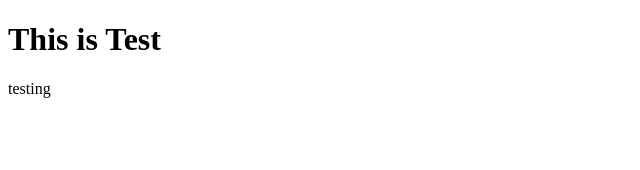
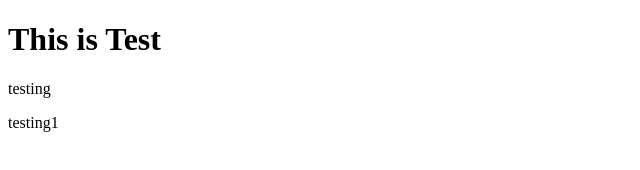
Before and after one commit to pams189/git-test, a website: page index.html in a window 1280 px wide. Shown: the full height of the page, 0-640 px from the left. Drawn offline with Linux system fonts and the light colour scheme.

Commit message:
fourth commit

```diff
--- a/index.html
+++ b/index.html
@@ -7,5 +7,6 @@
 <body>
 	<h1>This is Test</h1>
 	<p>testing</p>
+	<p>testing1</p>
 </body>
 </html>
```
Also changed, not shown: package.json (added, +24 -0 lines), 2 other files.
